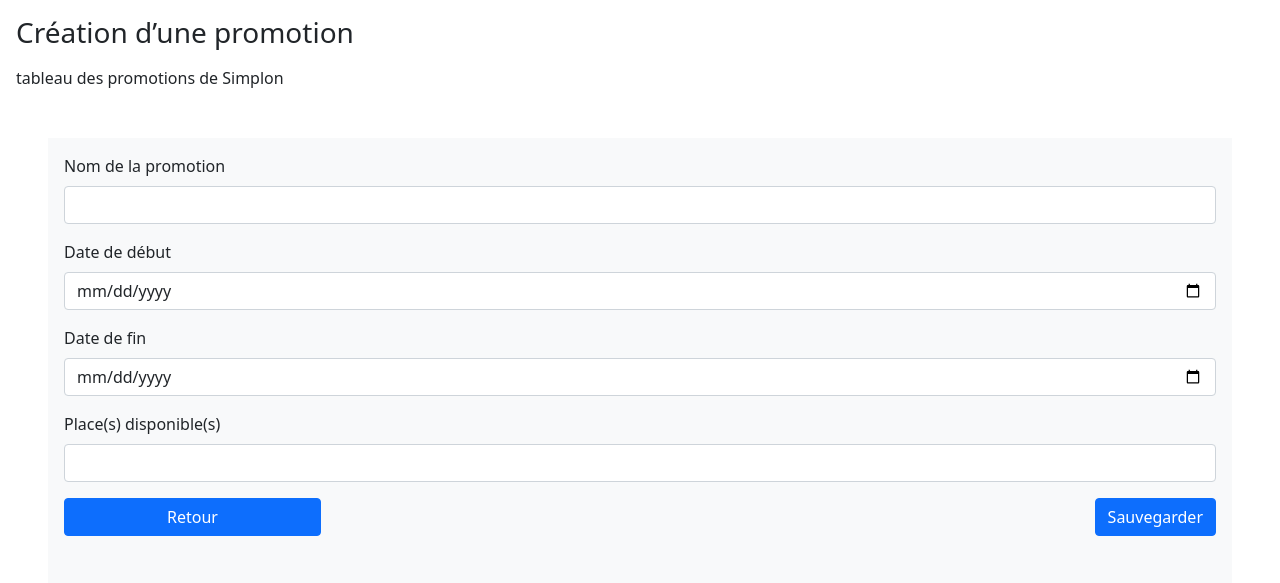
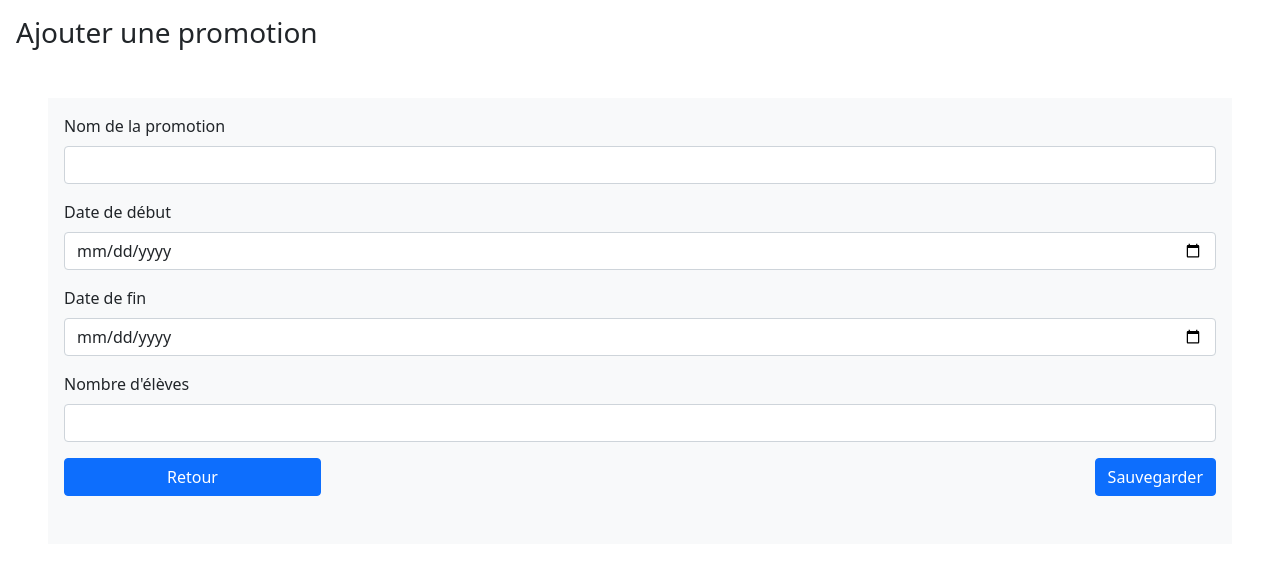
Before and after one commit to LauraCarraro/Appli-Gestion-Apprenants, a PHP site: template src/Views/ajouterPromotion.php in a window 1280 px wide. Shown: the part 56-639 px from the top of the page. Run offline with PHP 8.4, Linux system fonts and the light colour scheme; the template is opened without the code that fills it, so the values that code supplies are empty.

Commit message:
ajout fonctions dashboard

```diff
--- a/src/Views/ajouterPromotion.php
+++ b/src/Views/ajouterPromotion.php
@@ -1,6 +1,4 @@
-<h3 class="m-3">Création d’une promotion</h3>
-
-<p class="m-3">tableau des promotions de Simplon</p>
+<h3 class="m-3">Ajouter une promotion</h3>
 
 
 <form class="p-3 m-5 bg-light text-dark" method="post">
@@ -20,8 +18,8 @@
         <input type="date" name="dateFin" class="form-control" id="dateFin" aria-describedby="emailHelp">
     </div>
     <div class="mb-3">
-        <label for="placeDispo" class="form-label">Place(s) disponible(s)</label>
-        <input type="number" name="placeDispo" class="form-control" id="placeDispo" aria-describedby="emailHelp">
+        <label for="placeDispo" class="form-label">Nombre d'élèves</label>
+        <input type="number" name="nbApprenants" class="form-control" id="nbApprenants" aria-describedby="emailHelp">
     </div>
 
     <div class="  d-flex justify-content-between mb-3">
--- a/src/Views/includes/header.php
+++ b/src/Views/includes/header.php
@@ -8,6 +8,8 @@
 
   <link href="https://cdn.jsdelivr.net/npm/bootstrap@5.0.2/dist/css/bootstrap.min.css" rel="stylesheet" integrity="sha384-EVSTQN3/azprG1Anm3QDgpJLIm9Nao0Yz1ztcQTwFspd3yD65VohhpuuCOmLASjC" crossorigin="anonymous">
   <script src="https://cdn.jsdelivr.net/npm/bootstrap@5.0.2/dist/js/bootstrap.bundle.min.js" integrity="sha384-MrcW6ZMFYlzcLA8Nl+NtUVF0sA7MsXsP1UyJoMp4YLEuNSfAP+JcXn/tWtIaxVXM" crossorigin="anonymous"></script>
+  <script src="assets/script.js" defer></script>
+  <script src="assets/dashboard.js" defer></script>
   <script src="https://ajax.googleapis.com/ajax/libs/jquery/3.5.1/jquery.min.js"></script>
 </head>
 
```
Also changed, not shown: src/routeur.php (+6 -5 lines), public/assets/dashboard.js, public/assets/script.js.
